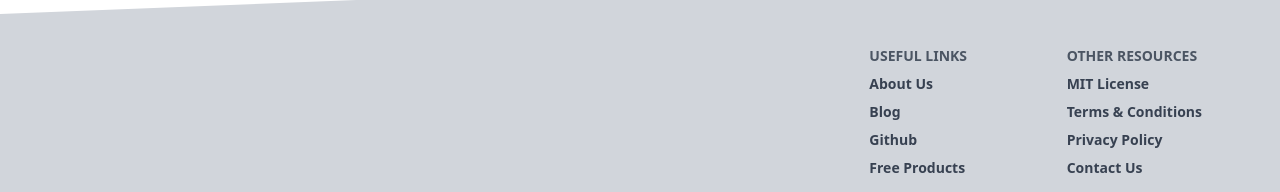
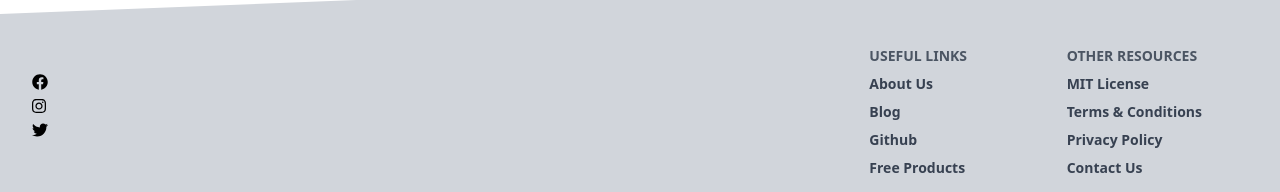
Before and after one commit to TRahulSam1997/realm-frontend-v2, a Next.js app: page / in a window 1280 px wide. Shown: the part 320-512 px from the top of the page. Built offline with nearby package versions, Linux system fonts and the light colour scheme.

Commit message:
footer updates

```diff
--- a/src/components/layout/footer/social/index.js
+++ b/src/components/layout/footer/social/index.js
@@ -6,34 +6,26 @@ const Styles = styled.div`
 
 `
 
-const SocialIcons = () => {
+export default function SocialIcons() {
     return (
         <Styles>
-            {/* <h1>Test</h1>
             <div className="row">
                 <div className="pr-3">
-                <a href="mailto:ravitejakolla29@gmail.com">
-                    <FontAwesomeIcon icon="envelope" size="2x" />
+                    <a href="https://twitter.com/trsam97">
+                        <FontAwesomeIcon icon={faFacebook} />
                     </a>
                 </div>
                 <div className="pr-3">
-                <a href="https://www.linkedin.com/in/ravitejakolla">
-                    <FontAwesomeIcon icon={["fab", "linkedin"]} size="2x" />
+                    <a href="https://twitter.com/trsam97">
+                        <FontAwesomeIcon icon={faInstagram} />
                     </a>
                 </div>
                 <div className="pr-3">
-                <a href="https://github.com/ravi-kolla">
-                    <FontAwesomeIcon icon={["fab", "github"]} size="2x" />
+                    <a href="https://twitter.com/trsam97">
+                        <FontAwesomeIcon icon={faTwitter} />
                     </a>
                 </div>
-            <div className="pr-3">
-                <a href="https://twitter.com/ravitejakolla">
-                    <FontAwesomeIcon icon={["fab", "twitter"]} size="2x" />
-                </a>
             </div>
-            </div> */}
         </Styles>
     )
 }
-
-export default SocialIcons;
```
Lines whose indentation alone changed are shown as unchanged.
